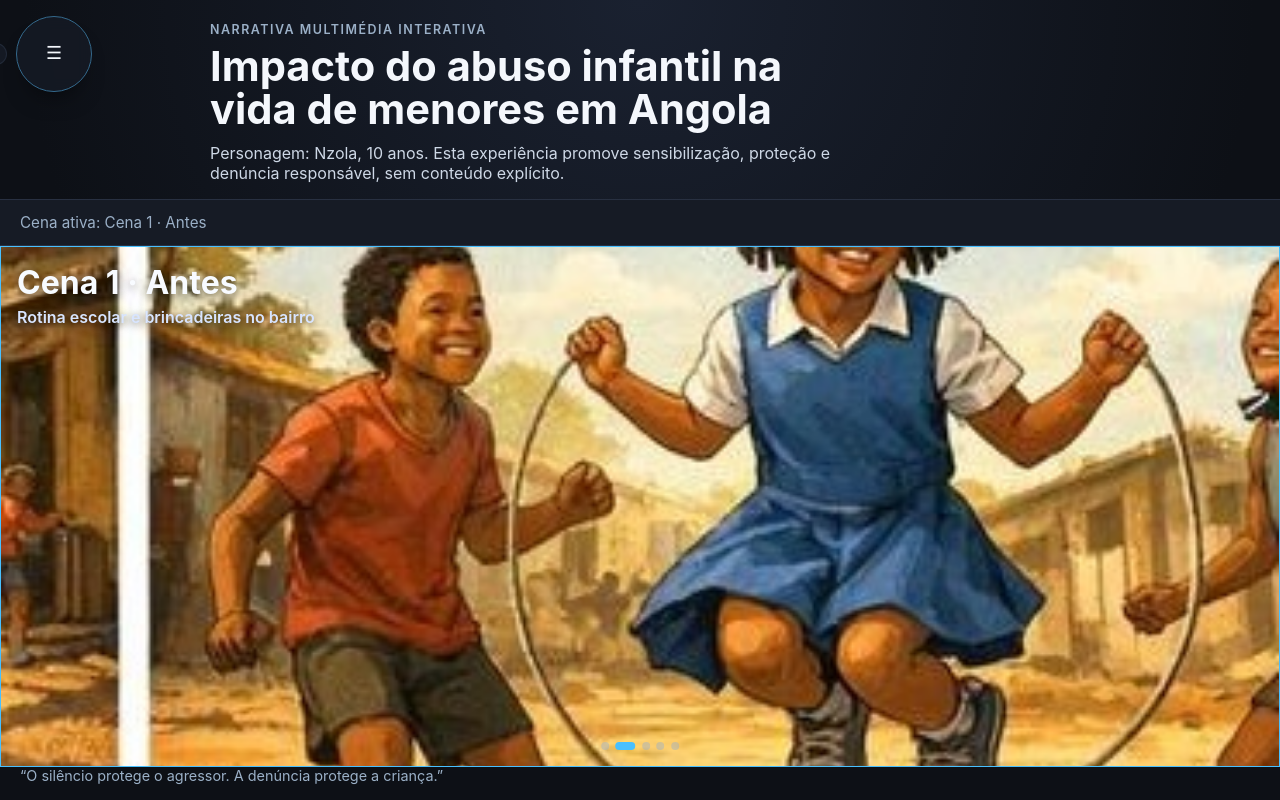
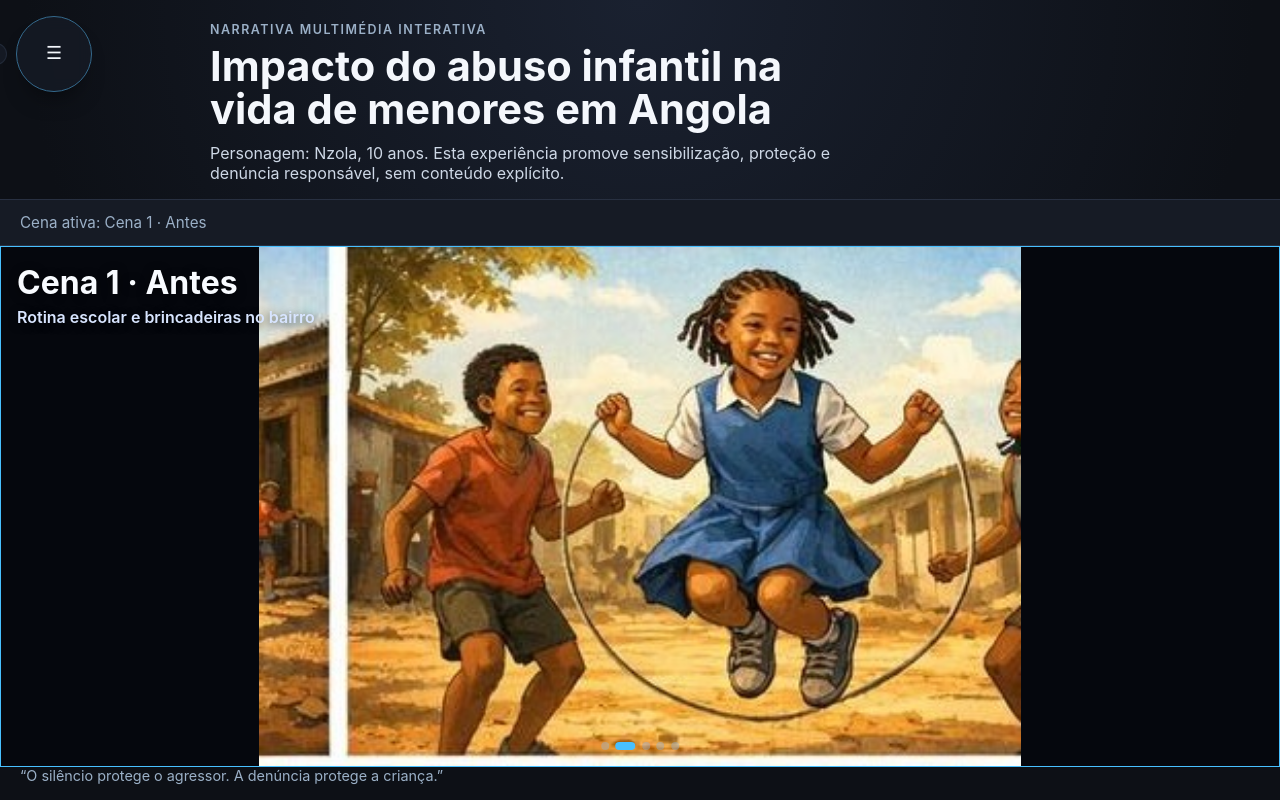
Before and after one commit to Kelson-D-Pedro/portfolio, a React (Vite) app: page / in a window 1280 px wide. Built offline with nearby package versions, Linux system fonts and the light colour scheme.

Commit message:
Update media card video styling for better fit and background

```diff
--- a/src/App.css
+++ b/src/App.css
@@ -144,9 +144,11 @@
 .media-card video {
   width: 100%;
   height: 100%;
-  object-fit: cover;
+  object-fit: contain;
+  object-position: center center;
   display: block;
   aspect-ratio: auto;
+  background: #05070d;
 }
 
 .media-transition {
```
